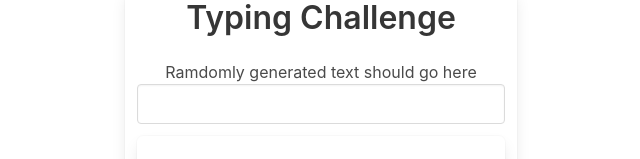
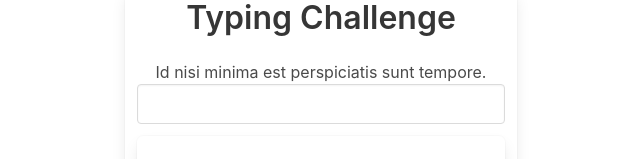
Before and after one commit to sudarmantoatmo/typing, an Angular app: page / in a window 1280 px wide. Shown: the top 159 px of the page, without its empty margins (319-959 px from the left). Built offline with nearby package versions, Linux system fonts and the light colour scheme.

Commit message:
49. Randomly Generating Text

```diff
--- a/src/app/app.component.html
+++ b/src/app/app.component.html
@@ -3,7 +3,7 @@
     <div class="box column is-one-third">
       <h1 class="title has-text-centered">Typing Challenge</h1>
 
-      <p class="has-text-centered">Ramdomly generated text should go here</p>
+      <p class="has-text-centered">{{ randomText }}</p>
 
       <div class="field">
         <input class="input"/>
--- a/src/app/app.component.ts
+++ b/src/app/app.component.ts
@@ -7,5 +7,5 @@ import { lorem } from 'faker';
   styleUrls: ['./app.component.css']
 })
 export class AppComponent {
-  title = 'typing';
+  randomText = lorem.sentence();
 }
```
